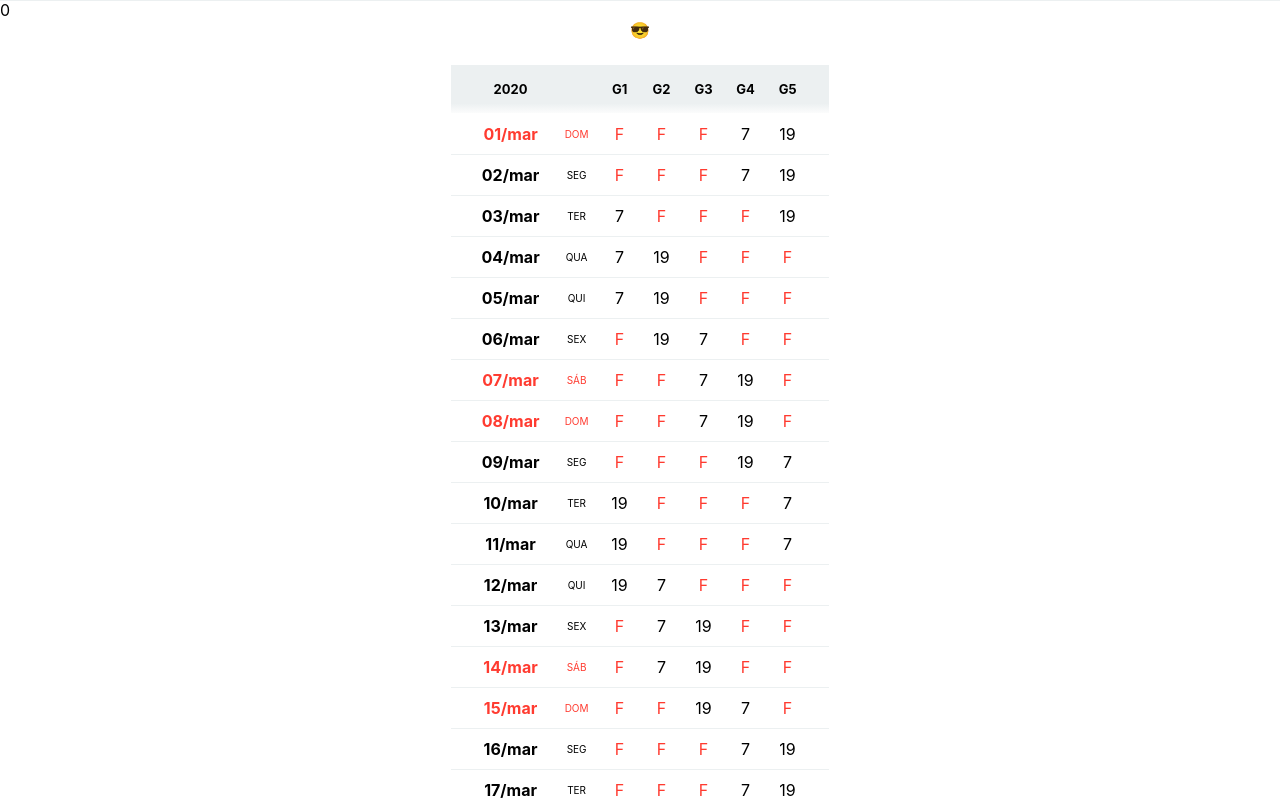
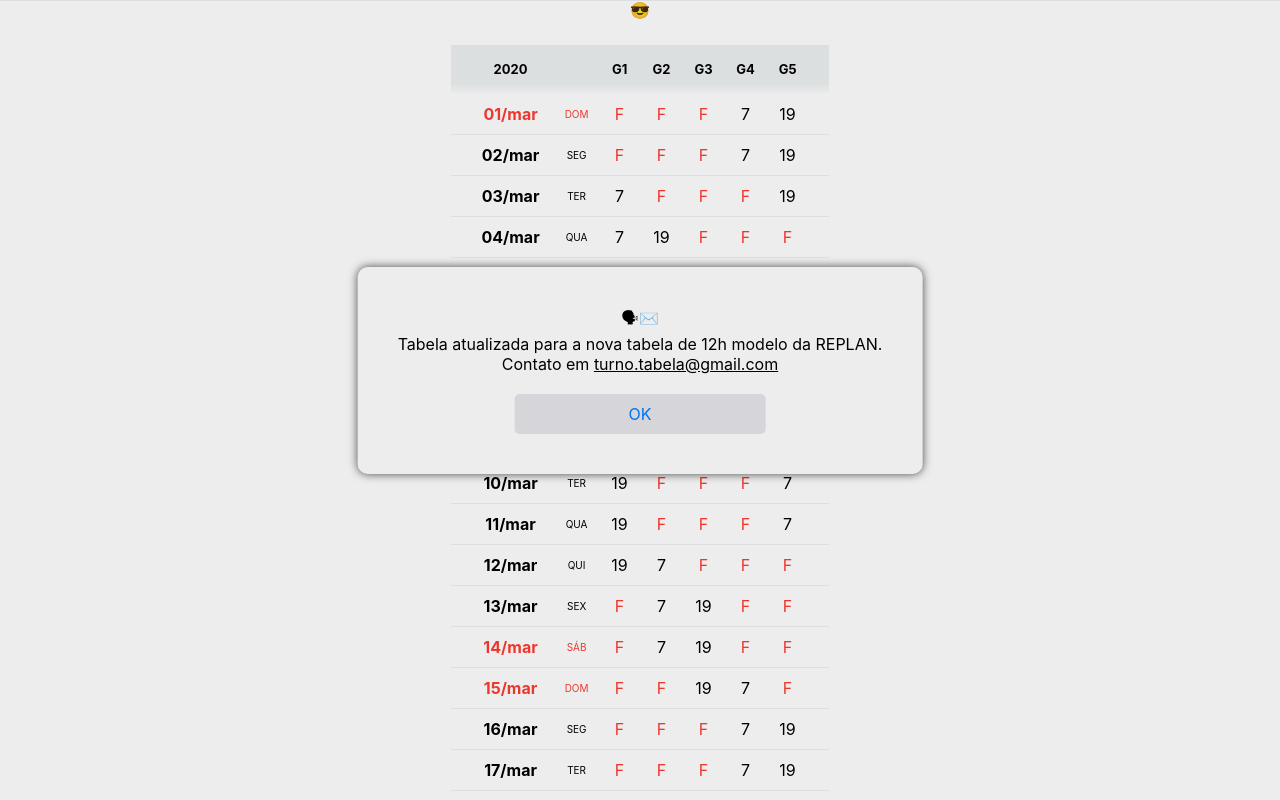
Before and after one commit to TabelaTurno/TabelaTurno, a React (Create React App) app: page /Refap in a window 1280 px wide. Shown: the top 800 px of the page. Built offline with nearby package versions, Linux system fonts and the light colour scheme.

Commit message:
Notification message actived.

```diff
--- a/src/Notification.css
+++ b/src/Notification.css
@@ -25,3 +25,13 @@
     width: 100%;
     height: 100%;
 }
+
+.divButClose {
+    color: rgb(0, 122, 255);
+    border-radius: 5px;
+    background: rgb(229, 229, 234);
+    padding: 10px 4px;
+    margin: auto;
+    width: 50%;
+
+}
--- a/src/Notification.js
+++ b/src/Notification.js
@@ -7,15 +7,15 @@ class Notification extends Component {
   constructor(props) {
     super(props);
     // If null, then 0;
-    let incNotification = window.localStorage.getItem("notification2") || 0;
+    let incNotification = window.localStorage.getItem("notification4") || 0;
     let showNotf = incNotification < 2 ? true : false;
     this.state = {
         /* Remove '&& 0' to use Notification Component */
-        showComponent: showNotf && 0,
+        showComponent: showNotf,
     };
 
     incNotification++;
-    window.localStorage.setItem("notification2", incNotification);
+    window.localStorage.setItem("notification4", incNotification);
 
 
   }
@@ -37,7 +37,8 @@ class Notification extends Component {
                 <div className="divAllForClose" onClick={this.handleClick.bind(this)}></div>
                 <div className="divNotification">
                   <span role="img" aria-label="Emoji alert">🗣✉️</span><br />
-                  Tabela atualizada para a tabela provisória de 12h. Qualquer divergência na tabela avise em <a href="mailto:turno.tabela@gmail.com">turno.tabela@gmail.com</a><br /><br />
+                  Tabela atualizada para a nova tabela de 12h modelo da REPLAN. <br />Contato em <a href="mailto:turno.tabela@gmail.com">turno.tabela@gmail.com</a><br /><br />
+                  <div class="divButClose">OK</div>
                 </div>
             </>
             }
```
